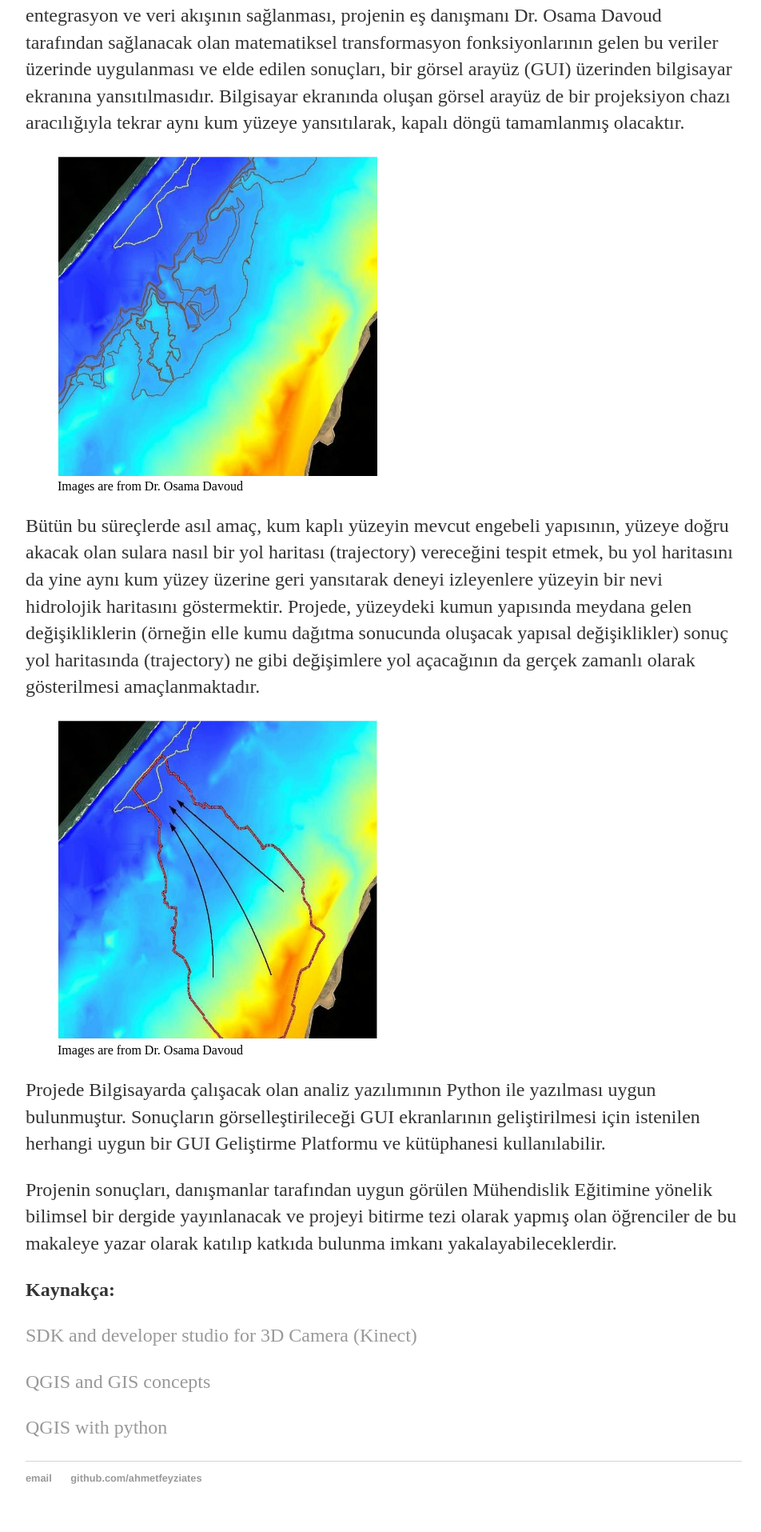
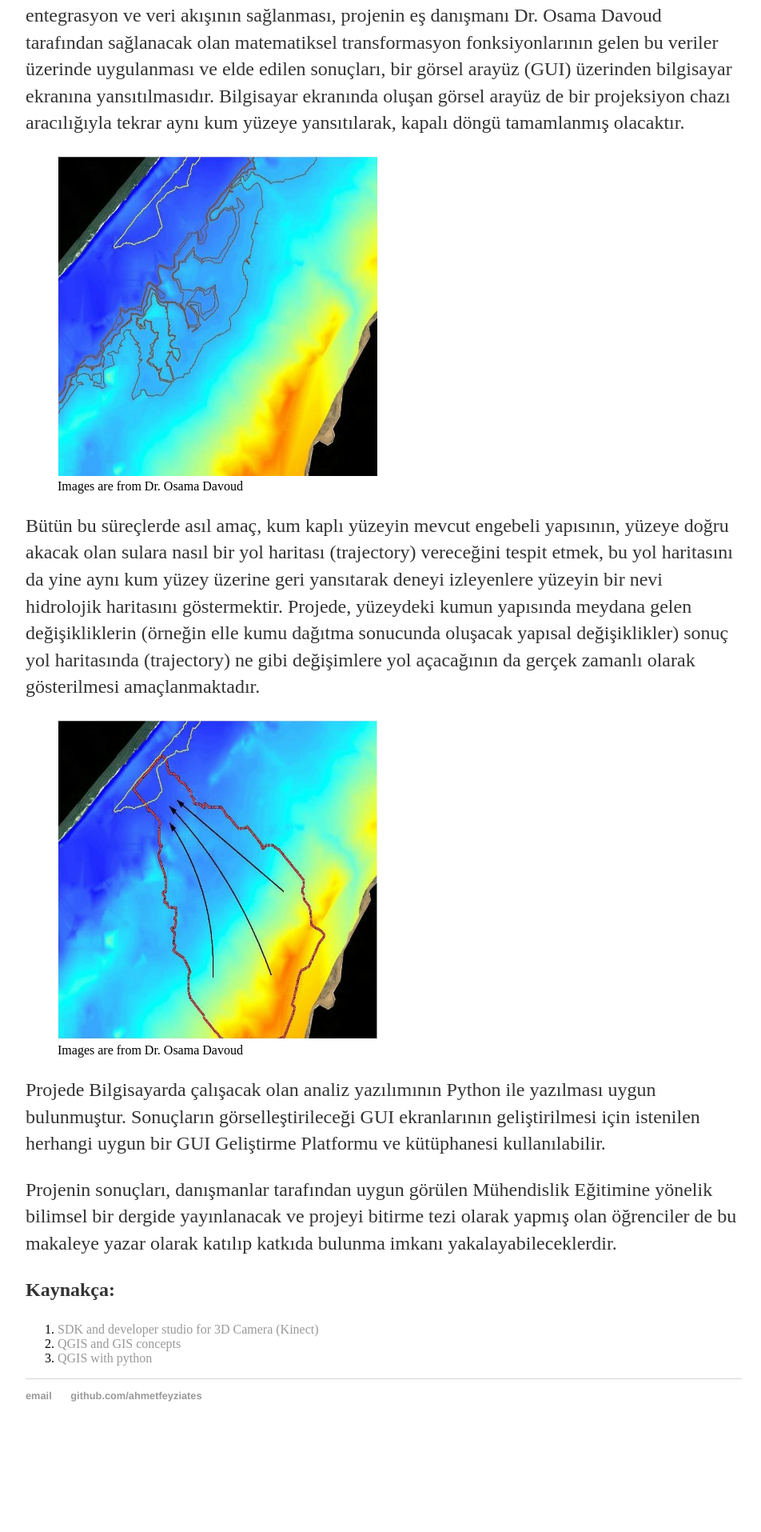
Before and after one commit to ahmetfeyziates/ahmetfeyziates.github.io, a Jekyll site: the page built from project/index.html, in a window 1280 px wide. Shown: the part 1440-3355 px from the top of the page at 80% size, without its empty margins (160-1112 px from the left). Built offline with Jekyll 4.4.1, drawn with Linux system fonts in a browser that asks for light colours; after the commit the page ends 3252 px from its top, so only the background shows below that.

Commit message:
Update index.html

```diff
--- a/project/index.html
+++ b/project/index.html
@@ -52,6 +52,8 @@
 olarak yapmış olan öğrenciler de bu makaleye yazar olarak katılıp katkıda bulunma imkanı yakalayabileceklerdir.</p>
 
 <p><b>Kaynakça:</b> </p>
-<p><a href=https://developer.microsoft.com/en-us/windows/kinect/>SDK and developer studio for 3D Camera (Kinect)</a></p>
-<p><a href=https://docs.qgis.org/3.16/en/docs/training_manual/index.html>QGIS and GIS concepts</a></p>
-<p><a href=https://docs.qgis.org/3.16/en/docs/pyqgis_developer_cookbook/index.html>QGIS with python</a></p>
+<ol>
+  <li><a href=https://developer.microsoft.com/en-us/windows/kinect/>SDK and developer studio for 3D Camera (Kinect)</a></li>
+  <li><a href=https://docs.qgis.org/3.16/en/docs/training_manual/index.html>QGIS and GIS concepts</a></li>
+  <li><a href=https://docs.qgis.org/3.16/en/docs/pyqgis_developer_cookbook/index.html>QGIS with python</a></li>
+</ol>
```
